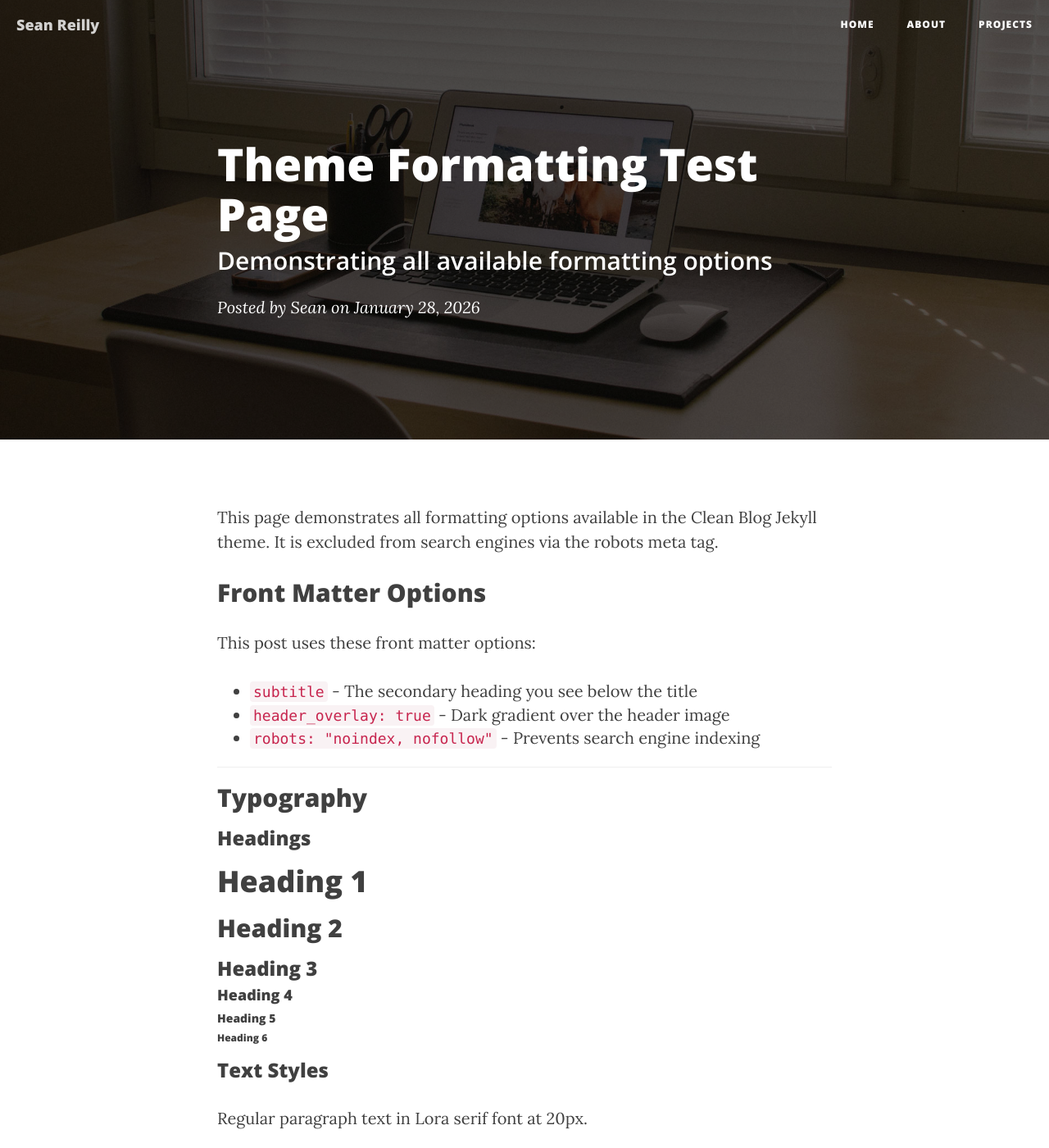
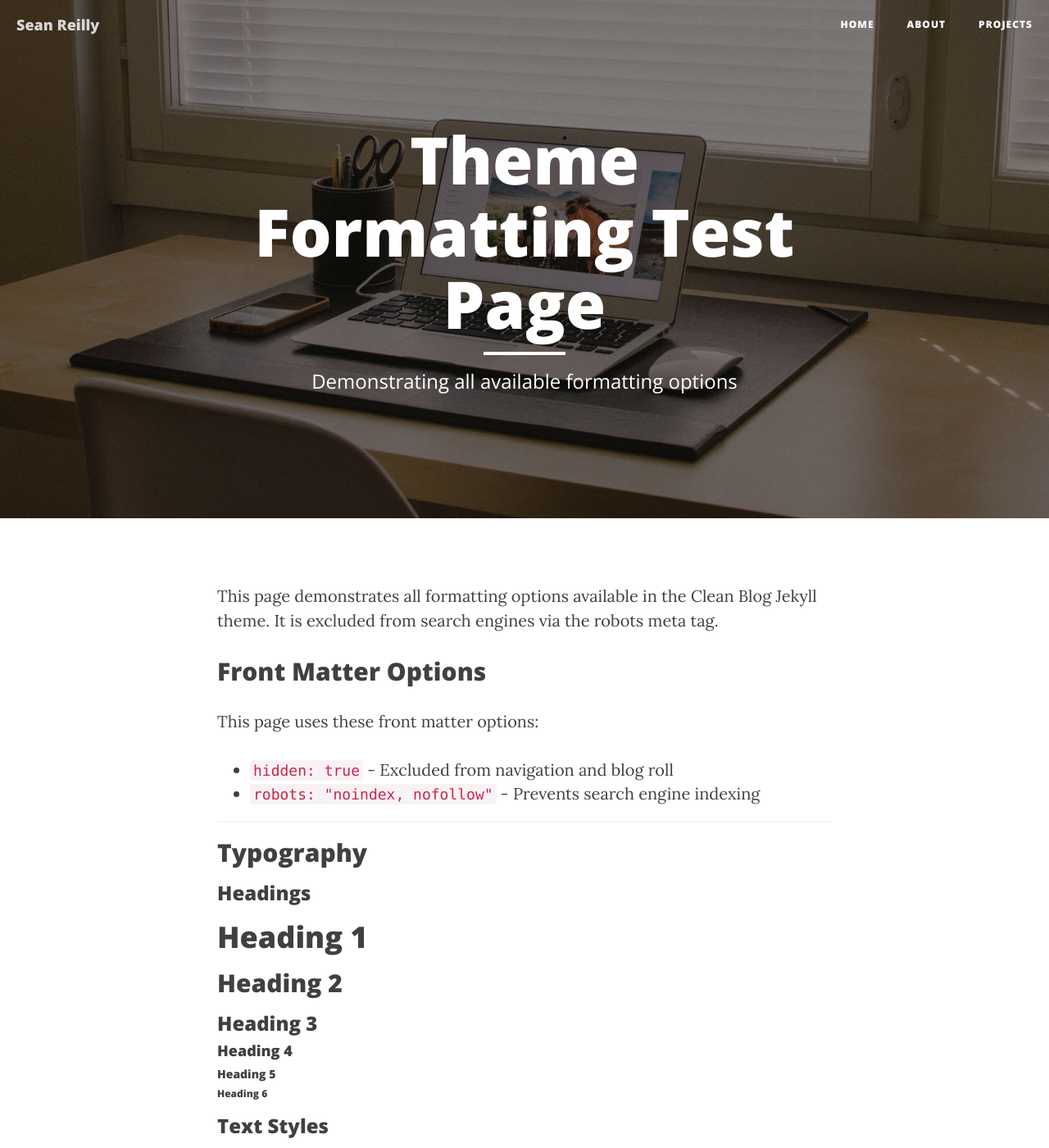
Before and after one commit to seanreillyesq/seanreillyesq.github.io, a Jekyll site: the page built from test-page.markdown, in a window 1280 px wide and 1400 px high. Shown: the whole window at 82% size. Built offline with Jekyll 4.4.1, drawn with Linux system fonts in a browser that asks for light colours.

Commit message:
Move test page from post to hidden page at /test-page/

```diff
--- a/_includes/nav.html
+++ b/_includes/nav.html
@@ -18,11 +18,11 @@
                 <li>
                     <a href="{{ site.baseurl }}/">Home</a>
                 </li>
-                {% for page in site.pages %}{% if page.title %}
+                {% for page in site.pages %}{% if page.title %}{% unless page.hidden %}
                 <li>
                     <a href="{{ page.url | prepend: site.baseurl }}">{{ page.title }}</a>
                 </li>
-                {% endif %}{% endfor %}
+                {% endunless %}{% endif %}{% endfor %}
             </ul>
         </div>
         <!-- /.navbar-collapse -->
--- a/_posts/2026-01-28-theme-formatting-test.markdown
+++ b/test-page.markdown
@@ -1,26 +1,21 @@
 ---
-layout: post
+layout: page
 title: "Theme Formatting Test Page"
-subtitle: "Demonstrating all available formatting options"
-author: Sean
-date: 2026-01-28 21:00:00+00:00
+description: "Demonstrating all available formatting options"
 header-img: "img/home-bg.jpg"
-header_overlay: true
 meta-description: "Test page for Jekyll theme formatting options - not indexed"
 robots: "noindex, nofollow"
 hidden: true
-categories:
-- Test
+permalink: /test-page/
 ---
 
 This page demonstrates all formatting options available in the Clean Blog Jekyll theme. It is excluded from search engines via the robots meta tag.
 
 ## Front Matter Options
 
-This post uses these front matter options:
+This page uses these front matter options:
 
-- `subtitle` - The secondary heading you see below the title
-- `header_overlay: true` - Dark gradient over the header image
+- `hidden: true` - Excluded from navigation and blog roll
 - `robots: "noindex, nofollow"` - Prevents search engine indexing
 
 ---
```
